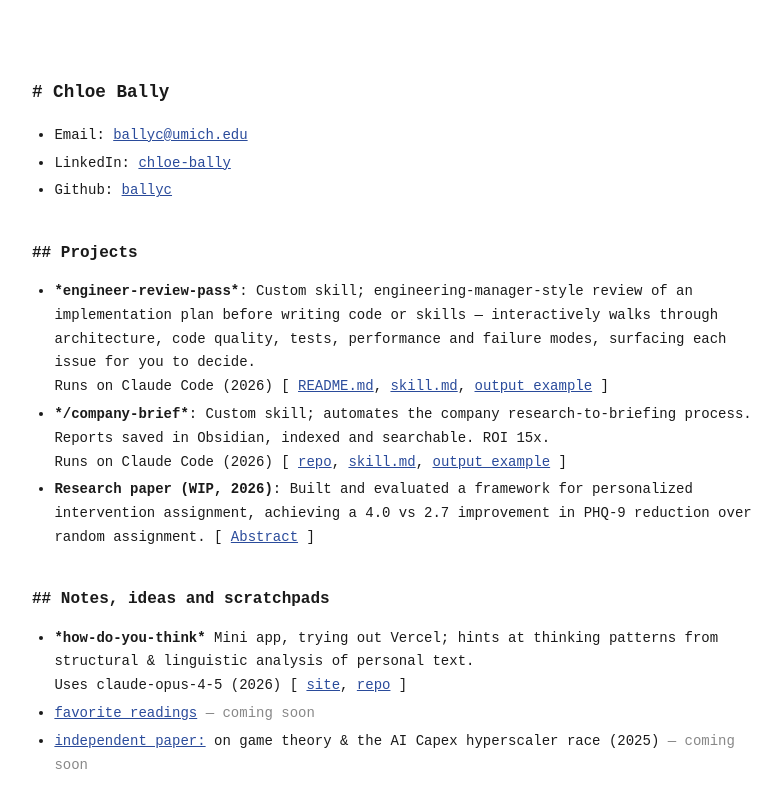
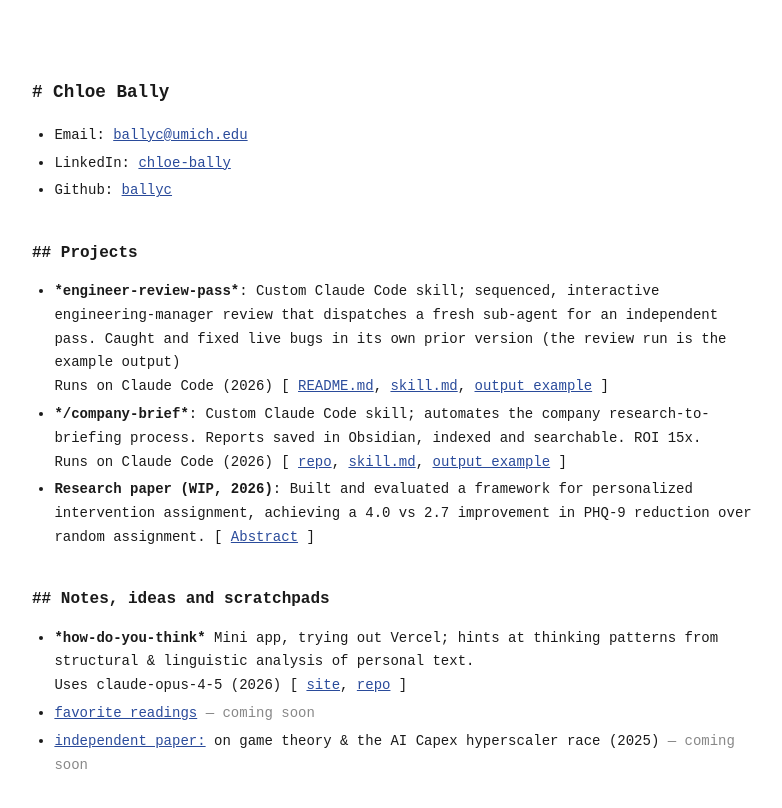
Before and after one commit to ballyc/site, a Next.js app: page / in a window 1280 px wide. Shown: the top 808 px of the page, without its empty margins (248-1030 px from the left). Built offline with nearby package versions, Linux system fonts and the light colour scheme.

Commit message:
adding engineer-persona

```diff
--- a/src/app/page.tsx
+++ b/src/app/page.tsx
@@ -13,8 +13,8 @@ export default function Home() {
       <h2>## Projects</h2>
 
       <ul>
-        <li><span className="proj">*engineer-review-pass*</span>: Custom skill; engineering-manager-style review of an implementation plan before writing code or skills — interactively walks through architecture, code quality, tests, performance and failure modes, surfacing each issue for you to decide.<br></br>Runs on Claude Code (2026) [ <a href="https://github.com/ballyc/site/blob/main/src/app/engineer-review-pass/README.md" target="_blank">README.md</a>, <a href="https://github.com/ballyc/site/blob/main/src/app/engineer-review-pass/SKILL.md" target="_blank">skill.md</a>, <a href="https://github.com/ballyc/site/blob/main/src/app/engineer-review-pass/REVIEW.md" target="_blank">output example</a> ]</li>
-        <li><span className="proj">*/company-brief*</span>: Custom skill; automates the company research-to-briefing process. Reports saved in Obsidian, indexed and searchable. ROI 15x.<br></br>Runs on Claude Code (2026) [ <a href="https://github.com/ballyc/company-brief" target="_blank">repo</a>, <a href="https://github.com/ballyc/company-brief/blob/main/SKILL.md" target="_blank">skill.md</a>, <a href="https://github.com/ballyc/company-brief/blob/main/Example/Elevenlabs.md" target="_blank">output example</a> ]</li>
+        <li><span className="proj">*engineer-review-pass*</span>: Custom Claude Code skill; sequenced, interactive engineering-manager review that dispatches a fresh sub-agent for an independent pass. Caught and fixed live bugs in its own prior version (the review run is the example output)<br></br>Runs on Claude Code (2026) [ <a href="https://github.com/ballyc/site/blob/main/src/app/engineer-review-pass/README.md" target="_blank">README.md</a>, <a href="https://github.com/ballyc/site/blob/main/src/app/engineer-review-pass/SKILL.md" target="_blank">skill.md</a>, <a href="https://github.com/ballyc/site/blob/main/src/app/engineer-review-pass/REVIEW.md" target="_blank">output example</a> ]</li>
+        <li><span className="proj">*/company-brief*</span>: Custom Claude Code skill; automates the company research-to-briefing process. Reports saved in Obsidian, indexed and searchable. ROI 15x.<br></br>Runs on Claude Code (2026) [ <a href="https://github.com/ballyc/company-brief" target="_blank">repo</a>, <a href="https://github.com/ballyc/company-brief/blob/main/SKILL.md" target="_blank">skill.md</a>, <a href="https://github.com/ballyc/company-brief/blob/main/Example/Elevenlabs.md" target="_blank">output example</a> ]</li>
         <li><span className="proj">Research paper (WIP, 2026)</span>: Built and evaluated a framework for personalized intervention assignment, achieving a 4.0 vs 2.7 improvement in PHQ-9 reduction over random assignment. [ <a href="/ITR-research-paper">Abstract</a> ]</li>
       </ul>
 
```
